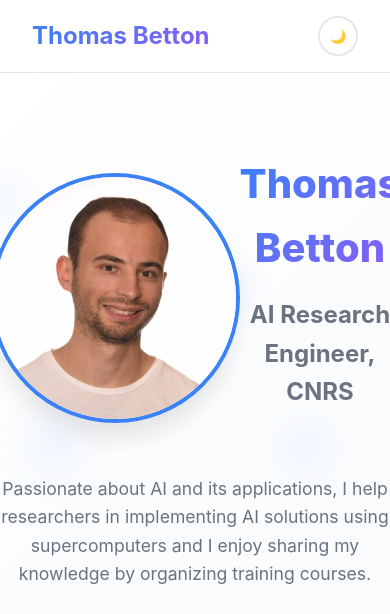
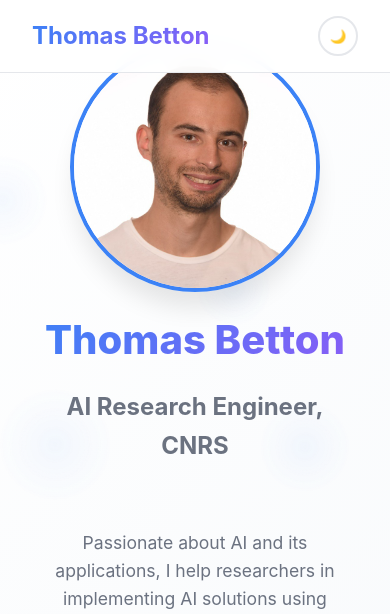
Before and after one commit to thomasbtnfr/thomas-betton.github.io, a plain HTML site: page index.html in a window 390 px wide. Shown: the top 614 px of the page. Drawn offline with Linux system fonts and the light colour scheme.

Commit message:
responsive text hero section

```diff
--- a/style/style.css
+++ b/style/style.css
@@ -521,6 +521,17 @@ nav {
     flex-grow: 1;
 }
 
+@media (max-width: 768px) {
+  .profile-container {
+    flex-direction: column;
+    text-align: center;
+  }
+
+  .text-content {
+    margin-top: 1rem;
+  }
+}
+
 .profile-image:hover {
     transform: scale(1.05);
 }
```
